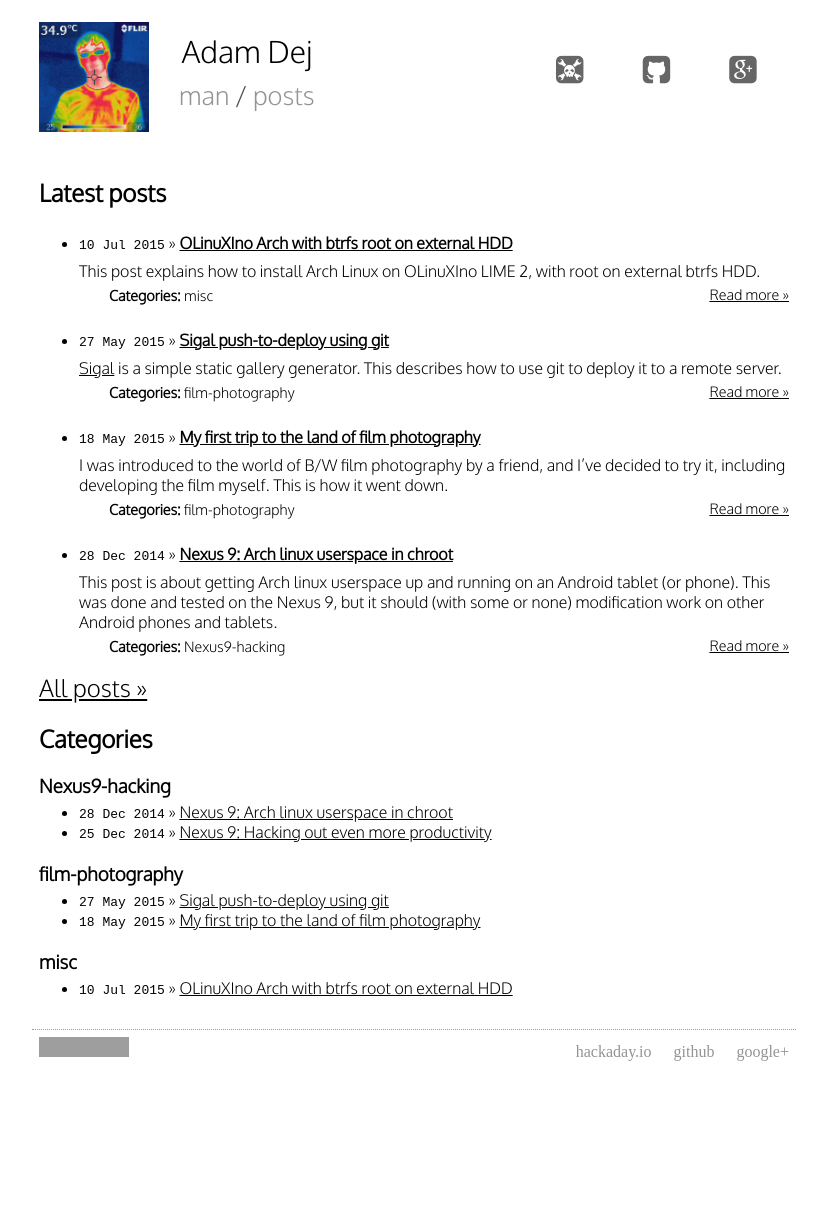
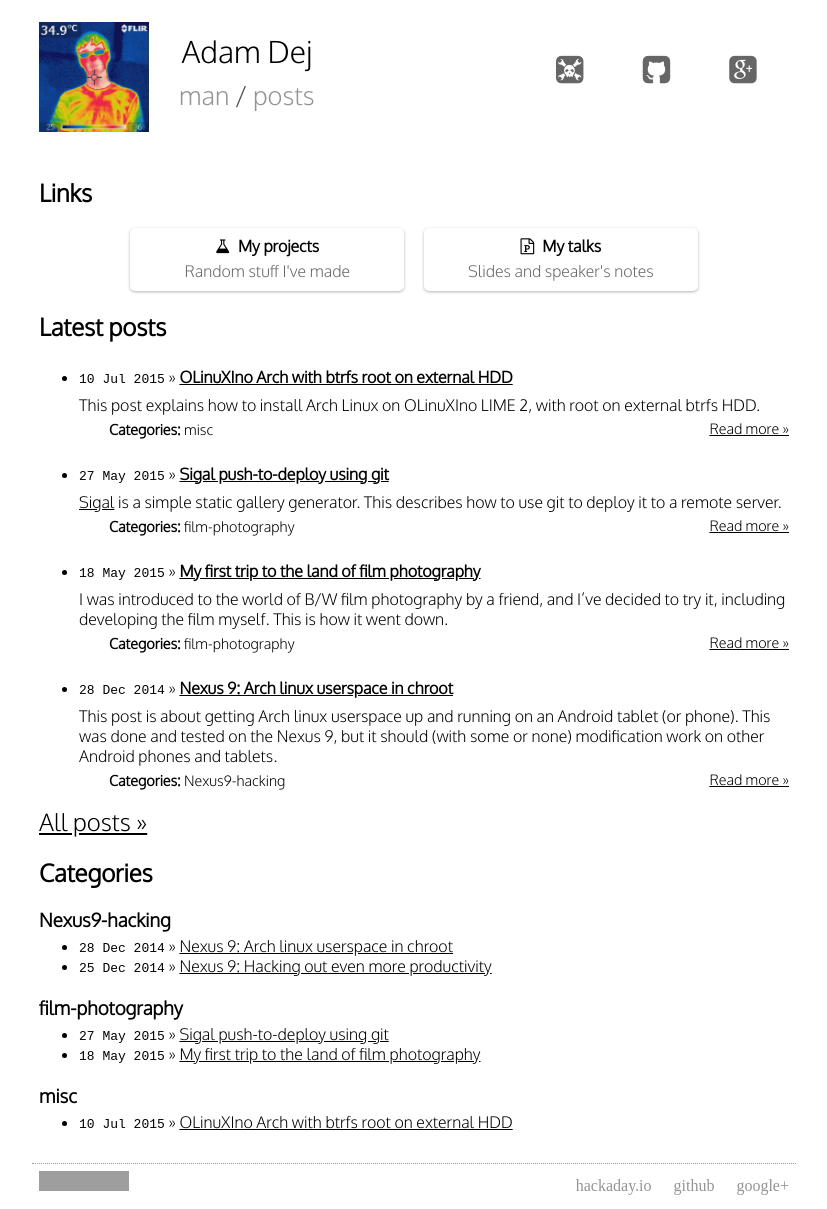
Before and after one commit to adam-dej/adam-dej.github.io, a Jekyll site: the page built from index.html, in a window 1280 px wide. Shown: the whole page, without its empty margins (226-1053 px from the left). Built offline with Jekyll 4.4.1, drawn with Linux system fonts in a browser that asks for light colours; some web fonts are replaced; before the commit the page ends 1075 px from its top, so only the background shows below that; grey boxes are pictures that could not be loaded.

Commit message:
Add dummy buttons for projects and talks

```diff
--- a/css/style.css
+++ b/css/style.css
@@ -80,3 +80,27 @@ footer .footer-content {
 blockquote {
 	border-left: 2px solid #000;
 }
+
+.top-links {
+	text-align: center;
+}
+
+.top-links a:link, .top-links a:visited {
+	text-decoration: none;
+}
+
+.button-link {
+	display: inline-block;
+	padding: 8px 12px 10px;
+	border-radius: 5px;
+	box-shadow: 0 1px 3px rgba(0, 0, 0, 0.3);
+	text-align: center;
+	min-width: 250px;
+	margin-right: 8px;
+	margin-left: 8px;
+}
+
+.button-link-subheader {
+	color: #676767;
+	margin-top: 5px;
+}
--- a/index.html
+++ b/index.html
@@ -2,6 +2,26 @@
 layout: default
 title: Adam Dej
 ---
+
+<div id="top-links">
+  <h2>Links</h2>
+  <div class="top-links">
+    <div style="display: inline-block">
+    <a class="button-link" href="#">
+      <b><i class="fa fa-flask" style="margin-right: 8px"></i>My projects</b><br />
+      <div class="button-link-subheader">
+        Random stuff I've made
+      </div>
+    </a>
+    <a class="button-link" href="#">
+      <b><i class="fa fa-file-powerpoint-o" style="margin-right: 8px"></i>My talks</b><br />
+      <div class="button-link-subheader">
+        Slides and speaker's notes
+      </div>
+    </a>
+    </div>
+  </div>
+</div>
 
 <div id="post-list">
   <h2>Latest posts</h2>
```
